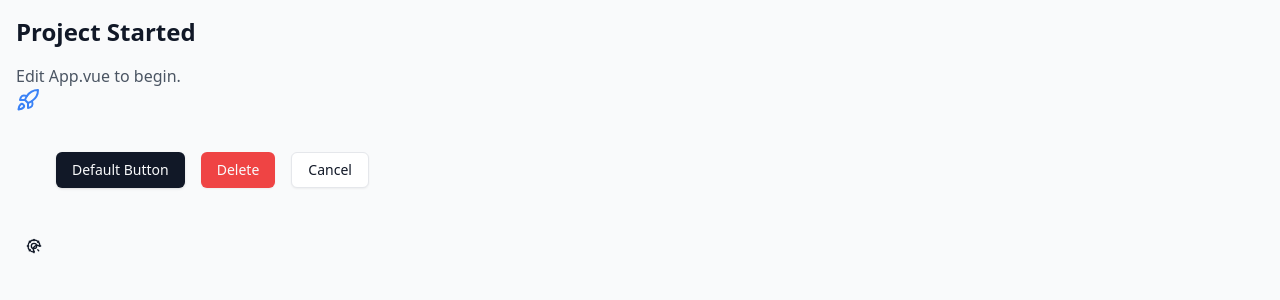
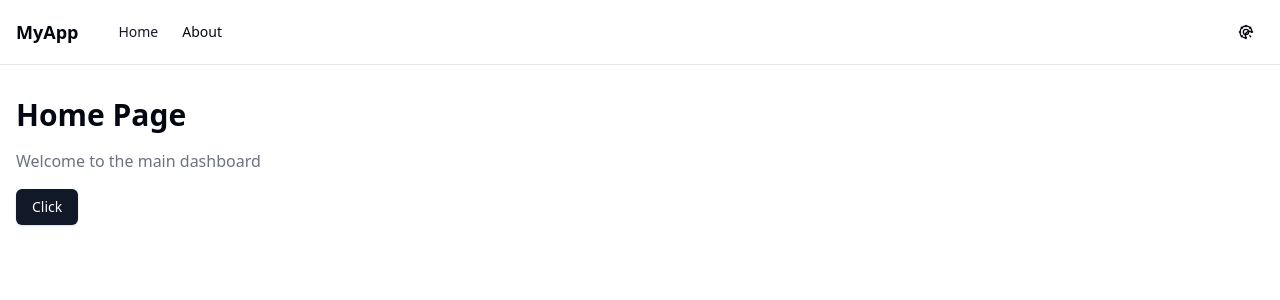
Before and after one commit to EspetecDev/manubusterv2, a Vue app in the folder client/: page / in a window 1280 px wide. Shown: the top 300 px of the page. Built offline with nearby package versions, Linux system fonts and the light colour scheme.

Commit message:
setup vue router

```diff
--- a/client/package.json
+++ b/client/package.json
@@ -17,7 +17,8 @@
     "reka-ui": "^2.7.0",
     "tailwind-merge": "^3.4.0",
     "tailwindcss-animate": "^1.0.7",
-    "vue": "^3.5.24"
+    "vue": "^3.5.24",
+    "vue-router": "^4.6.4"
   },
   "devDependencies": {
     "@types/node": "^24.10.1",
--- a/client/src/App.vue
+++ b/client/src/App.vue
@@ -1,24 +1,37 @@
 <script setup>
-import { Rocket } from 'lucide-vue-next';
-import { Button } from '@/components/ui/button'
-import ThemeToggle from './components/ThemeToggle.vue';
+import { RouterLink, RouterView } from 'vue-router'
+import ThemeToggle from '@/components/ThemeToggle.vue'
 </script>
 
 <template>
-  <div class="min-h-screen bg-gray-50 text-gray-900 font-sans">
-    <main class="container mx-auto p-4">
-      <h1 class="text-2xl font-bold mb-4">Project Started</h1>
-      <p class="text-gray-600">Edit App.vue to begin.</p>
-      <Rocket class="w-6 h-6 text-blue-500" />
+  <div class="min-h-screen bg-background text-foreground font-sans">
+    <header class="border-b">
+      <div class="container mx-auto flex h-16 items-center justify-between px-4">
 
+        <nav class="flex gap-6 items-center">
+          <span class="font-bold text-lg mr-4">MyApp</span>
+          <RouterLink
+            to="/"
+            class="text-sm font-medium transition-colors hover:text-primary"
+            active-class="text-primary font-bold"
+          >
+            Home
+          </RouterLink>
+          <RouterLink
+            to="/about"
+            class="text-sm font-medium transition-colors hover:text-primary"
+            active-class="text-primary font-bold"
+          >
+            About
+          </RouterLink>
+        </nav>
 
-      <div class="p-10 flex gap-4">
-        <Button>Default Button</Button>
-        <Button variant="destructive">Delete</Button>
-        <Button variant="outline">Cancel</Button>
+        <ThemeToggle />
       </div>
+    </header>
 
-      <ThemeToggle/>
+    <main class="container mx-auto py-8 px-4">
+      <RouterView />
     </main>
   </div>
 </template>
--- a/client/src/main.ts
+++ b/client/src/main.ts
@@ -1,5 +1,6 @@
 import { createApp } from 'vue'
 import './style.css'
-import App from './App.vue'
+import App from './App.vue';
+import router from './router';
 
-createApp(App).mount('#app')
+createApp(App).use(router).mount('#app');
--- /dev/null
+++ b/client/src/router/index.ts
@@ -0,0 +1,17 @@
+import { createRouter, createWebHistory } from 'vue-router';
+import HomeView from '@/views/HomeView.vue';
+import AboutView from '@/views/AboutView.vue';
+
+const router = createRouter({
+    history: createWebHistory(import.meta.env.BASE_URL),
+    routes: [
+        {
+            path: '/', name: 'home', component: HomeView
+        },
+        {
+            path: '/about', name: 'about', component: AboutView
+        },
+    ]
+});
+
+export default router;
--- /dev/null
+++ b/client/src/views/AboutView.vue
@@ -0,0 +1,6 @@
+<template>
+  <div class="space-y-4">
+    <h1 class="text-3xl font-bold">About</h1>
+    <p class="text-muted-foreground">This is the about page.</p>
+  </div>
+</template>
--- /dev/null
+++ b/client/src/views/HomeView.vue
@@ -0,0 +1,11 @@
+<script setup>
+import { Button } from '@/components/ui/button';
+</script>
+
+<template>
+    <div class="space-y-4">
+        <h1 class="text-3xl font-bold">Home Page</h1>
+        <p class="text-muted-foreground">Welcome to the main dashboard</p>
+        <Button>Click</Button>
+    </div>
+</template>
```
Also changed, not shown: 1 other file (tests, documents, lock files or other folders).
